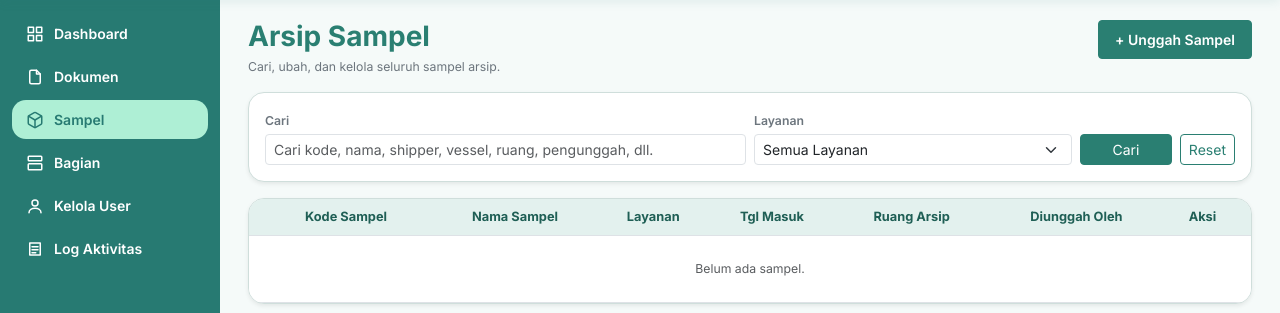
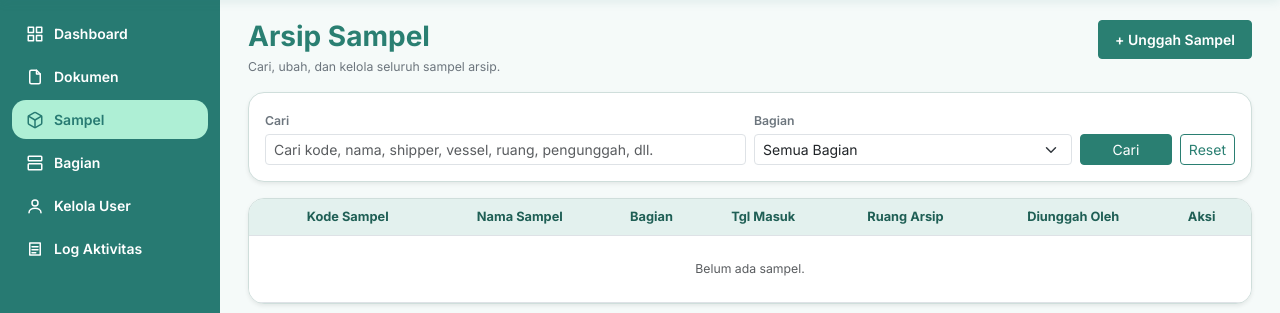
Before and after one commit to nesyaahlm/e-arsipsci, a Laravel app: page /sampel in a window 1280 px wide. Shown: the part 60-373 px from the top of the page. Run offline with Laravel 12, Linux system fonts and the light colour scheme; a user stored in the database is signed in; data comes from the database, SQL or seed files in the repository; data that the repository does not hold is empty.

Commit message:
gabungan dengan cetak label dan sudah ganti jadi bagian di menu sampel

```diff
--- a/app/Http/Controllers/Admin/SampelController.php
+++ b/app/Http/Controllers/Admin/SampelController.php
@@ -3,7 +3,7 @@
 namespace App\Http\Controllers\Admin;
 
 use App\Http\Controllers\Controller;
-use App\Models\Layanan;
+use App\Models\Bagian;
 use App\Models\Sampel;
 use Illuminate\Http\Request;
 use Illuminate\Support\Facades\Auth;
@@ -17,7 +17,7 @@ class SampelController extends Controller
     {
         $cari = trim((string) $request->input('cari'));
 
-        $sampel = Sampel::with(['layanan', 'pengunggah'])
+        $sampel = Sampel::with(['bagian', 'pengunggah'])
             ->when($cari !== '', function ($query) use ($cari) {
                 $query->where(function ($q) use ($cari) {
                     $kolom = [
@@ -39,15 +39,15 @@ class SampelController extends Controller
                         $q->orWhere($nama, 'like', "%{$cari}%");
                     }
 
-                    $q->orWhereHas('layanan', function ($l) use ($cari) {
-                        $l->where('nama', 'like', "%{$cari}%");
+                    $q->orWhereHas('bagian', function ($b) use ($cari) {
+                        $b->where('nama', 'like', "%{$cari}%");
                     })->orWhereHas('pengunggah', function ($u) use ($cari) {
                         $u->where('name', 'like', "%{$cari}%");
                     });
                 });
             })
-            ->when($request->filled('layanan'), function ($query) use ($request) {
-                $query->where('layanan_id', $request->input('layanan'));
+            ->when($request->filled('bagian_id'), function ($query) use ($request) {
+                $query->where('bagian_id', $request->input('bagian_id'));
             })
             ->orderByDesc('tanggal_masuk_arsip')
             ->orderByDesc('id')
@@ -56,13 +56,13 @@ class SampelController extends Controller
 
         return view('admin.sampel.index', [
             'sampel' => $sampel,
-            'daftarLayanan' => Layanan::orderBy('nama')->get(),
+            'daftarBagian' => Bagian::orderBy('nama')->get(),
         ]);
     }
 
     public function show(Sampel $sampel): View
     {
-        $sampel->load(['layanan', 'pengunggah']);
+        $sampel->load(['bagian', 'pengunggah']);
 
         DB::table('log_aktivitas')->insert([
             'user_id' => Auth::id(),
@@ -78,9 +78,9 @@ class SampelController extends Controller
 
     public function create(): View
     {
-        $layananList = Layanan::orderBy('nama')->get();
+        $bagianList = Bagian::orderBy('nama')->get();
 
-        return view('admin.sampel.create', compact('layananList'));
+        return view('admin.sampel.create', compact('bagianList'));
     }
 
     public function store(Request $request)
@@ -112,14 +112,14 @@ class SampelController extends Controller
     public function edit($id): View
     {
         $sampel = Sampel::findOrFail($id);
-        $layananList = Layanan::orderBy('nama')->get();
+        $bagianList = Bagian::orderBy('nama')->get();
 
-        return view('admin.sampel.edit', compact('sampel', 'layananList'));
+        return view('admin.sampel.edit', compact('sampel', 'bagianList'));
     }
 
     public function cetakLabel($id): View
     {
-        $sampel = Sampel::with(['layanan', 'pengunggah'])->findOrFail($id);
+        $sampel = Sampel::with(['bagian', 'pengunggah'])->findOrFail($id);
 
         DB::table('log_aktivitas')->insert([
             'user_id' => Auth::id(),
@@ -195,7 +195,7 @@ class SampelController extends Controller
             'tanggal_pengambilan' => ['required', 'date'],
             'tempat_pengambilan' => ['required', 'string', 'max:255'],
             'analysis_for' => ['required', 'string', 'max:255'],
-            'layanan_id' => ['required', 'exists:layanan,id'],
+            'bagian_id' => ['required', 'exists:bagian,id'],
             'nomor_ruang_arsip' => ['required', 'string', 'max:50'],
             'nama_ruang_arsip' => ['required', 'string', 'max:100'],
             'tanggal_masuk_arsip' => ['required', 'date'],
@@ -213,8 +213,8 @@ class SampelController extends Controller
             'tanggal_pengambilan.required' => 'Tanggal pengambilan sampel wajib diisi.',
             'tempat_pengambilan.required' => 'Tempat pengambilan sampel wajib diisi.',
             'analysis_for.required' => 'Tujuan analisis wajib diisi.',
-            'layanan_id.required' => 'Layanan wajib dipilih.',
-            'layanan_id.exists' => 'Layanan yang dipilih tidak valid.',
+            'bagian_id.required' => 'Bagian wajib dipilih.',
+            'bagian_id.exists' => 'Bagian yang dipilih tidak valid.',
             'nomor_ruang_arsip.required' => 'Nomor ruang/rak arsip wajib diisi.',
             'nama_ruang_arsip.required' => 'Nama ruang arsip sampel wajib diisi.',
             'tanggal_masuk_arsip.required' => 'Tanggal masuk arsip wajib diisi.',
--- a/app/Models/Sampel.php
+++ b/app/Models/Sampel.php
@@ -3,13 +3,10 @@
 namespace App\Models;
 
 use Illuminate\Database\Eloquent\Model;
-use Illuminate\Database\Eloquent\SoftDeletes;
 use Illuminate\Database\Eloquent\Relations\BelongsTo;
 
 class Sampel extends Model
 {
-    use SoftDeletes;
-
     protected $table = 'sampel';
 
     protected $fillable = [
@@ -21,7 +18,7 @@ class Sampel extends Model
         'tanggal_pengambilan',
         'tempat_pengambilan',
         'analysis_for',
-        'layanan_id',
+        'bagian_id',
         'nomor_ruang_arsip',
         'nama_ruang_arsip',
         'tanggal_masuk_arsip',
@@ -35,9 +32,9 @@ class Sampel extends Model
         'tanggal_masuk_arsip' => 'date',
     ];
 
-    public function layanan(): BelongsTo
+    public function bagian(): BelongsTo
     {
-        return $this->belongsTo(Layanan::class, 'layanan_id');
+        return $this->belongsTo(Bagian::class, 'bagian_id');
     }
 
     public function pengunggah(): BelongsTo
--- a/resources/views/admin/sampel/create.blade.php
+++ b/resources/views/admin/sampel/create.blade.php
@@ -2,7 +2,7 @@
     <div class="d-flex justify-content-between align-items-center mb-3 flex-wrap gap-2">
         <div>
             <h1 class="h5 fw-bold text-primary mb-1">Tambah Sampel Baru</h1>
-            <p class="text-muted mb-0 small" style="font-size: 0.8rem;">Catat identitas sampel uji dan lokasi penyimpanan arsip fisik.</p>
+            <p class="text-muted mb-0 small" style="font-size: 0.78rem;">Catat identitas sampel uji dan lokasi penyimpanan arsip fisik.</p>
         </div>
         <a href="{{ route('admin.sampel.index') }}" class="btn btn-outline-secondary btn-sm rounded-3 px-3 py-1.5 d-flex align-items-center gap-1.5">
             <svg xmlns="http://www.w3.org/2000/svg" width="14" height="14" viewBox="0 0 24 24" fill="none" stroke="currentColor" stroke-width="2" stroke-linecap="round" stroke-linejoin="round">
@@ -18,6 +18,6 @@
         'metode' => 'POST',
         'sampel' => null,
         'kembali' => route('admin.sampel.index'),
-        'layananList' => $layananList,
+        'bagianList' => $bagianList,
     ])
 </x-admin.layout>
--- a/resources/views/admin/sampel/edit.blade.php
+++ b/resources/views/admin/sampel/edit.blade.php
@@ -18,6 +18,6 @@
         'metode' => 'PUT',
         'sampel' => $sampel,
         'kembali' => route('admin.sampel.index'),
-        'layananList' => $layananList,
+        'bagianList' => $bagianList,
     ])
 </x-admin.layout>
--- a/resources/views/admin/sampel/index.blade.php
+++ b/resources/views/admin/sampel/index.blade.php
@@ -35,12 +35,12 @@
                 </div>
 
                 <div class="col-12 col-md-4">
-                    <label class="form-label small fw-semibold text-secondary mb-1">Layanan</label>
-                    <select name="layanan" class="form-select form-select-sm" onchange="this.form.submit()">
-                        <option value="">Semua Layanan</option>
-                        @foreach ($daftarLayanan as $layanan)
-                            <option value="{{ $layanan->id }}" @selected(request('layanan') == $layanan->id)>
-                                {{ $layanan->nama }}
+                    <label class="form-label small fw-semibold text-secondary mb-1">Bagian</label>
+                    <select name="bagian_id" class="form-select form-select-sm" onchange="this.form.submit()">
+                        <option value="">Semua Bagian</option>
+                        @foreach ($daftarBagian as $bagian)
+                            <option value="{{ $bagian->id }}" @selected(request('bagian_id') == $bagian->id)>
+                                {{ $bagian->nama }}
                             </option>
                         @endforeach
                     </select>
@@ -61,7 +61,7 @@
                     <tr>
                         <th class="py-2 ps-3 text-center fw-bold">Kode Sampel</th>
                         <th class="py-2 text-center fw-bold">Nama Sampel</th>
-                        <th class="py-2 text-center fw-bold">Layanan</th>
+                        <th class="py-2 text-center fw-bold">Bagian</th>
                         <th class="py-2 text-center fw-bold">Tgl Masuk</th>
                         <th class="py-2 text-center fw-bold">Ruang Arsip</th>
                         <th class="py-2 text-center fw-bold">Diunggah Oleh</th>
@@ -71,14 +71,21 @@
                 <tbody>
                     @forelse ($sampel as $item)
                         <tr>
+                            {{-- Kode Sampel dikembalikan rata kiri --}}
                             <td class="ps-3 py-2 fw-bold text-dark font-monospace text-nowrap" style="font-size: 0.78rem;">{{ $item->kode_sampel }}</td>
+
                             <td class="py-2">
                                 <a href="{{ route('admin.sampel.show', $item) }}"
                                    class="fw-semibold text-success link-success link-underline link-underline-opacity-75"
                                    title="Lihat detail">{{ $item->nama_sampel }}</a>
                             </td>
-                            <td class="py-2">{{ $item->layanan->nama ?? '-' }}</td>
+
+                            {{-- Bagian tetap rata tengah --}}
+                            <td class="py-2 text-center">{{ $item->bagian->nama ?? '-' }}</td>
+
+                            {{-- Tgl Masuk tetap rata tengah --}}
                             <td class="py-2 text-center text-nowrap">{{ $item->tanggal_masuk_arsip?->format('d/m/Y') }}</td>
+
                             <td class="py-2">
                                 <span class="d-inline-block text-nowrap rounded border px-2 py-1"
                                       style="background-color: #f4f8f7; font-size: 0.75rem;">
@@ -132,6 +139,7 @@
                         </tr>
                     @endforelse
                 </tbody>
+
             </table>
         </div>
     </div>
--- a/resources/views/admin/sampel/show.blade.php
+++ b/resources/views/admin/sampel/show.blade.php
@@ -2,7 +2,7 @@
     $infoArsip = [
         ['Kode Sampel', $sampel->kode_sampel, 'fw-bold text-primary font-monospace'],
         ['Nama Sampel', $sampel->nama_sampel, ''],
-        ['Layanan', $sampel->layanan->nama ?? '-', ''],
+        ['Bagian', $sampel->bagian->nama ?? '-', ''],
         ['Tgl Masuk Arsip', $sampel->tanggal_masuk_arsip?->format('d/m/Y') ?? '-', ''],
         ['Nomor Ruang', $sampel->nomor_ruang_arsip, ''],
         ['Nama Ruang', $sampel->nama_ruang_arsip, ''],
```
Also changed, not shown: resources/views/admin/sampel/_form.blade.php (+7 -7 lines), database/migrations/2026_11_16_144600_rename_layanan_id_to_bagian_id_on_sampel_table.php (added).
